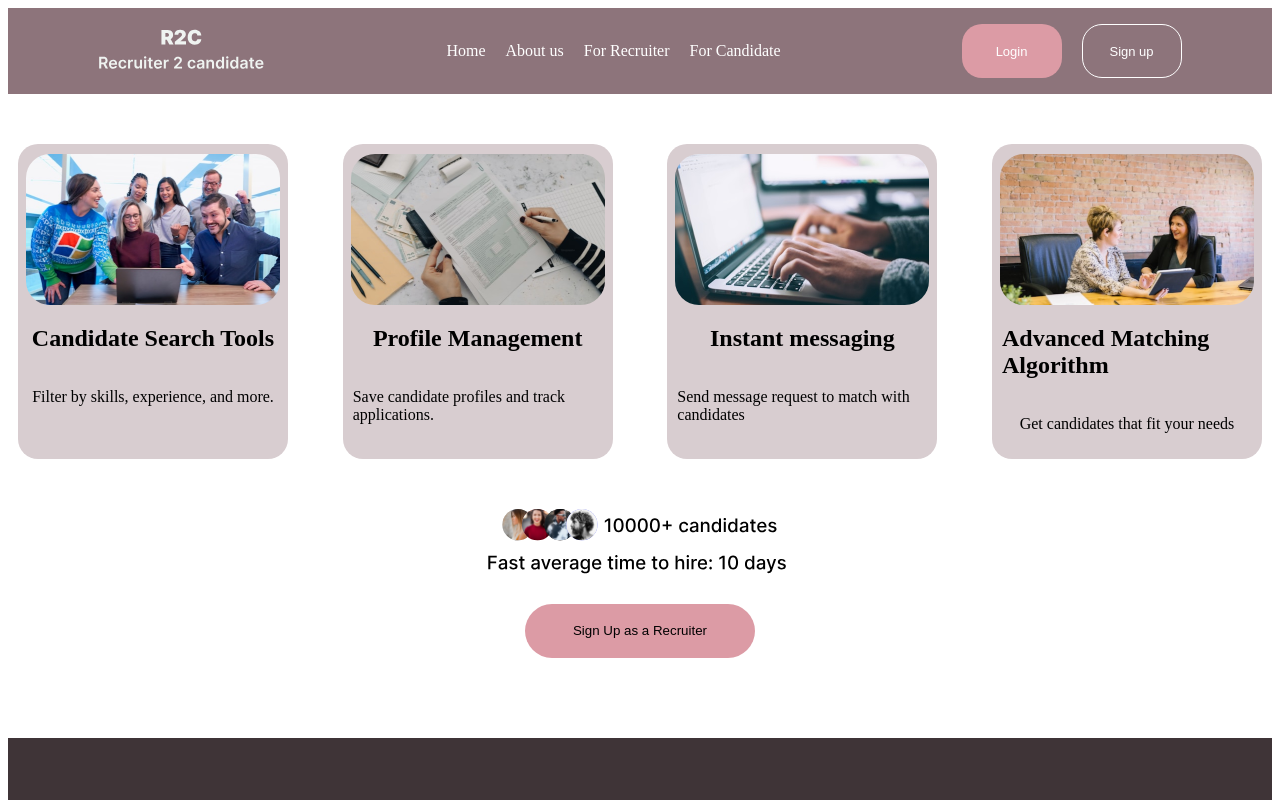
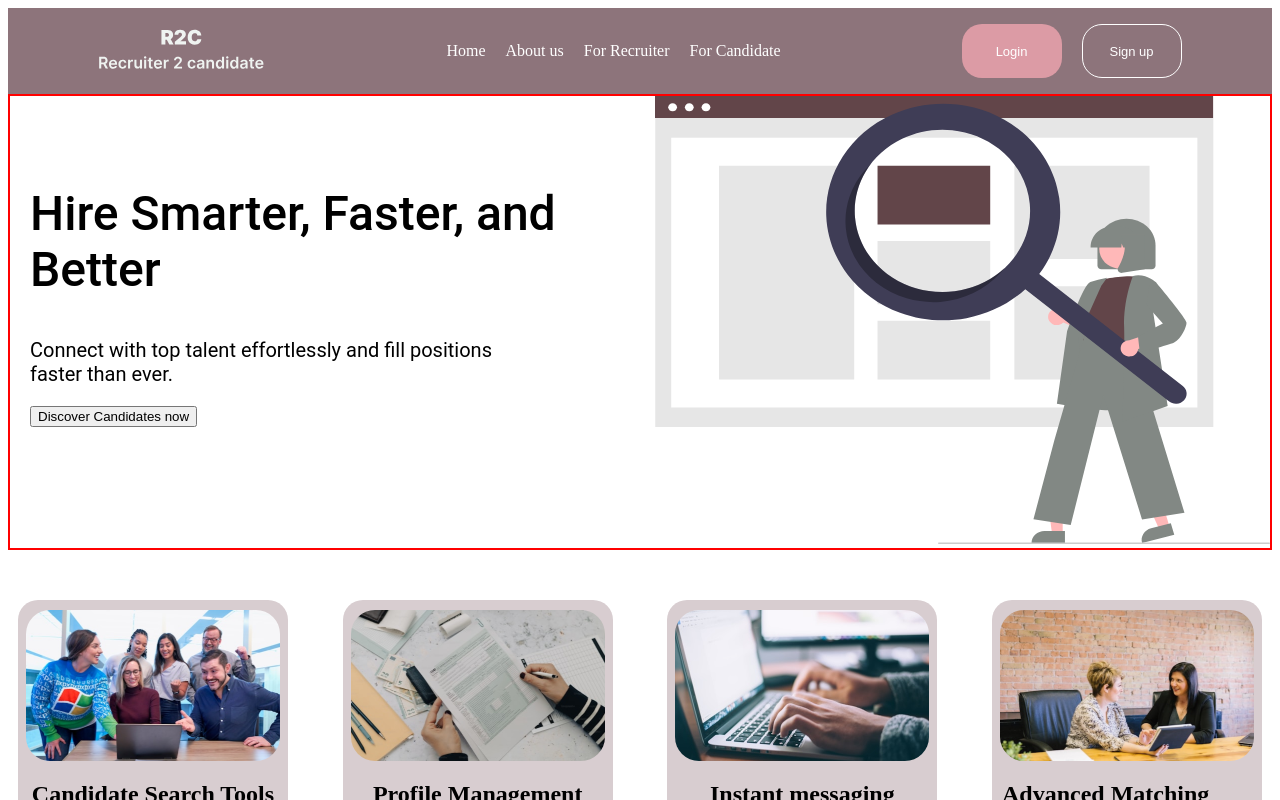
Before and after one commit to Yungflashh/recruiter2candidate, a React (Vite) app: page /recruiter in a window 1280 px wide. Shown: the top 800 px of the page. Built offline with nearby package versions, Linux system fonts and the light colour scheme.

Commit message:
edited recruiter page

```diff
--- a/src/pages/ForRecruiter.tsx
+++ b/src/pages/ForRecruiter.tsx
@@ -1,18 +1,35 @@
 import React from 'react'
 import "../styles/ForRecruiter.css"
-import { IoSearchOutline } from "react-icons/io5";
+
 import RecruiterCard from '../components/RecruiterCard';
 import cardimg1 from "../assets/cardVision.svg"
 import cardimg2 from "../assets/cardVision2.svg"
 import cardimg3 from "../assets/cardVision3.svg"
 import cardimg4 from "../assets/cardVision4.svg"
 import people from "../assets/people.svg"
+import frImg from "../assets/frImg.svg"
 import { Link } from 'react-router-dom';
 
 
 const ForRecruiter = () => {
   return (
     <div className='for-recruiter-container'>
+
+        <div className="forRecruiter-hero-section">
+            <div className="fr-text-container">
+                  <h2>Hire Smarter, Faster, and Better</h2>
+                  <p>Connect with top talent effortlessly and fill positions faster than ever.</p>
+                  <button>Discover Candidates now</button>
+            </div>
+
+            <div className="fr-img-div">
+                <img src={frImg} alt="an image" />
+
+            </div>
+
+
+
+        </div>
 
 
         <div className="cardR">
--- a/src/styles/ForRecruiter.css
+++ b/src/styles/ForRecruiter.css
@@ -4,6 +4,34 @@
     justify-content: center;
     /* align-items: center; */
 }
+
+.forRecruiter-hero-section{
+    display: flex;
+    border :2px solid red;
+    justify-content: space-between;
+}
+
+.fr-text-container{
+    margin: 50px 20px
+
+
+}
+
+.fr-text-container h2{
+    font-family: Roboto;
+font-size: 48px;
+font-weight: 500;
+line-height: 56.25px;
+}
+.fr-text-container p{
+    font-family: Roboto;
+    font-size: 20px;
+    font-weight: 400;
+    width: 80%;
+
+}
+
+
 #people{
     width: 400px;
    margin: auto;
```
Also changed, not shown: src/assets/frImg.svg (added).
